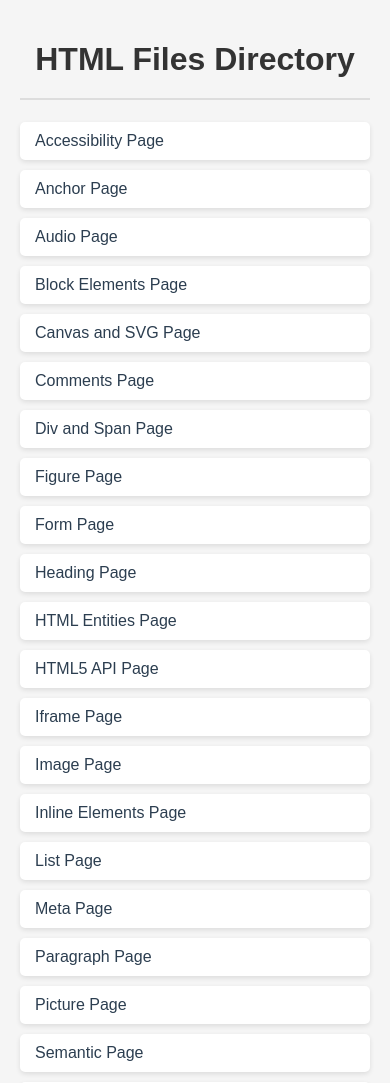
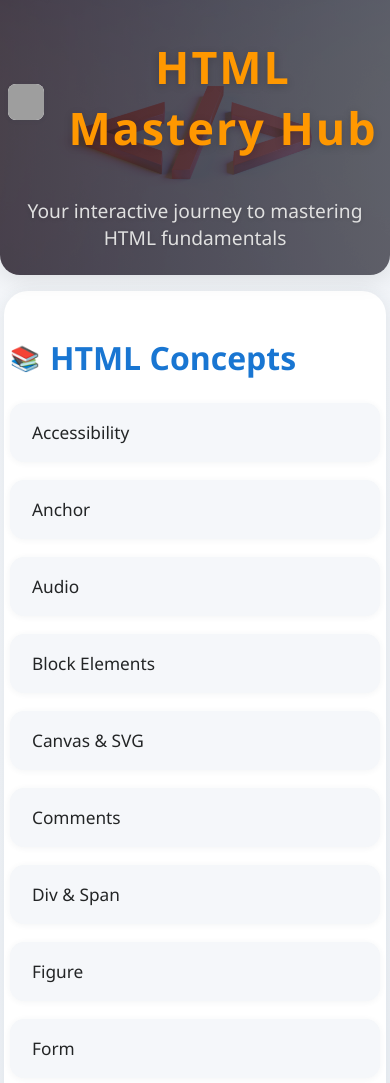
Before and after one commit to srjingole0610/HTML, a plain HTML site: page index.html in a window 390 px wide. Shown: the top 1083 px of the page. Drawn offline with Linux system fonts and the light colour scheme; grey boxes are pictures that could not be loaded.

Commit message:
feat(ui): redesign html directory with modern styling and layout
- Add new background image and external stylesheet
- Implement responsive hero section with gradient overlay
- Improve file listing with grid layout and hover effects
- Add call-to-action section and footer

```diff
--- a/index.html
+++ b/index.html
@@ -8,89 +8,49 @@
     <meta name="author" content="Suraj Ingole">
     <meta name="robots" content="index, follow">
     <link rel="icon" href="images/icons8-html-filetype-48.png" type="image/x-icon">
-
     <title>HTML Files Directory</title>
-    <style>
-        body {
-            font-family: Arial, sans-serif;
-            max-width: 800px;
-            margin: 0 auto;
-            padding: 20px;
-            background-color: #f5f5f5;
-        }
-        h1, h2 {
-            color: #333;
-            text-align: center;
-            padding-bottom: 20px;
-            border-bottom: 2px solid #ddd;
-        }
-        .file-list, .challenge-list {
-            list-style: none;
-            padding: 0;
-        }
-        .file-list li, .challenge-list li {
-            margin: 10px 0;
-        }
-        .file-list a, .challenge-list a {
-            display: block;
-            padding: 10px 15px;
-            background-color: white;
-            color: #2c3e50;
-            text-decoration: none;
-            border-radius: 5px;
-            box-shadow: 0 2px 5px rgba(0,0,0,0.1);
-            transition: all 0.3s ease;
-        }
-        .file-list a:hover, .challenge-list a:hover {
-            background-color: #3498db;
-            color: white;
-            transform: translateX(10px);
-        }
-        .challenge-list a {
-            background-color: #f8f9fa;
-            border-left: 4px solid #28a745;
-        }
-        .challenge-list a:hover {
-            background-color: #28a745;
-        }
-        .section-divider {
-            margin: 40px 0;
-        }
-    </style>
+    <link rel="stylesheet" href="style.css">
 </head>
 <body>
-    <h1>HTML Files Directory</h1>
+    <header class="hero">
+        <div class="hero-content">
+            <h1><span class="logo-inline"><img src="https://cdn.jsdelivr.net/gh/devicons/devicon/icons/html5/html5-original.svg" alt="HTML5 Icon" class="logo-inline-img"></span> HTML Mastery Hub</h1>
+            <p class="subtitle">Your interactive journey to mastering HTML fundamentals</p>
+        </div>
+    </header>
+    <main>
+        <section class="section">
+            <h2><span class="section-icon">📚</span> HTML Concepts</h2>
             <ul class="file-list">
-        <li><a href="html_concept/accessibility.html">Accessibility Page</a></li>
-        <li><a href="html_concept/anchor.html">Anchor Page</a></li>
-        <li><a href="html_concept/audio.html">Audio Page</a></li>
-        <li><a href="html_concept/blockelements.html">Block Elements Page</a></li>
-        <li><a href="html_concept/canvas_svg.html">Canvas and SVG Page</a></li>
-        <li><a href="html_concept/comments.html">Comments Page</a></li>
-        <li><a href="html_concept/divspan.html">Div and Span Page</a></li>
-        <li><a href="html_concept/figure.html">Figure Page</a></li>
-        <li><a href="html_concept/form.html">Form Page</a></li>
-        <li><a href="html_concept/heading.html">Heading Page</a></li>
-        <li><a href="html_concept/htmlEntities.html">HTML Entities Page</a></li>
-        <li><a href="html_concept/html5api.html">HTML5 API Page</a></li>
-        <li><a href="html_concept/iframe.html">Iframe Page</a></li>
-        <li><a href="html_concept/image.html">Image Page</a></li>
-        <li><a href="html_concept/inlineelements.html">Inline Elements Page</a></li>
-        <li><a href="html_concept/list.html">List Page</a></li>
-        <li><a href="html_concept/meta.html">Meta Page</a></li>
-        <li><a href="html_concept/paragraph.html">Paragraph Page</a></li>
-        <li><a href="html_concept/picture.html">Picture Page</a></li>
-        <li><a href="html_concept/semantic.html">Semantic Page</a></li>
-        <li><a href="html_concept/seo.html">SEO Page</a></li>
-        <li><a href="html_concept/table.html">Table Page</a></li>
-        <li><a href="html_concept/textFormatting.html">Text Formatting Page</a></li>
-        <li><a href="html_concept/video.html">Video Page</a></li>
-        <li><a href="html_concept/voidElements.html">Void Elements Page</a></li>
+                <li><a href="html_concept/accessibility.html">Accessibility</a></li>
+                <li><a href="html_concept/anchor.html">Anchor</a></li>
+                <li><a href="html_concept/audio.html">Audio</a></li>
+                <li><a href="html_concept/blockelements.html">Block Elements</a></li>
+                <li><a href="html_concept/canvas_svg.html">Canvas & SVG</a></li>
+                <li><a href="html_concept/comments.html">Comments</a></li>
+                <li><a href="html_concept/divspan.html">Div & Span</a></li>
+                <li><a href="html_concept/figure.html">Figure</a></li>
+                <li><a href="html_concept/form.html">Form</a></li>
+                <li><a href="html_concept/heading.html">Heading</a></li>
+                <li><a href="html_concept/htmlEntities.html">HTML Entities</a></li>
+                <li><a href="html_concept/html5api.html">HTML5 API</a></li>
+                <li><a href="html_concept/iframe.html">Iframe</a></li>
+                <li><a href="html_concept/image.html">Image</a></li>
+                <li><a href="html_concept/inlineelements.html">Inline Elements</a></li>
+                <li><a href="html_concept/list.html">List</a></li>
+                <li><a href="html_concept/meta.html">Meta</a></li>
+                <li><a href="html_concept/paragraph.html">Paragraph</a></li>
+                <li><a href="html_concept/picture.html">Picture</a></li>
+                <li><a href="html_concept/semantic.html">Semantic</a></li>
+                <li><a href="html_concept/seo.html">SEO</a></li>
+                <li><a href="html_concept/table.html">Table</a></li>
+                <li><a href="html_concept/textFormatting.html">Text Formatting</a></li>
+                <li><a href="html_concept/video.html">Video</a></li>
+                <li><a href="html_concept/voidElements.html">Void Elements</a></li>
             </ul>
-
-    <div class="section-divider"></div>
-
-    <h2>HTML Challenges</h2>
+        </section>
+        <section class="section challenges">
+            <h2><span class="section-icon">🎯</span> HTML Challenges</h2>
             <ul class="challenge-list">
                 <li><a href="challenges/basic-structure.html">Challenge 1: Create Basic HTML Structure</a></li>
                 <li><a href="challenges/image-gallery.html">Challenge 2: Build An Image Gallery</a></li>
@@ -99,5 +59,15 @@
                 <li><a href="challenges/multimedia.html">Challenge 5: Multimedia Integration</a></li>
                 <li><a href="challenges/embedded-widget.html">Challenge 6: Create a Secure Embedded Widget</a></li>
             </ul>
+        </section>
+        <section class="cta-section">
+            <h2>Ready to Level Up?</h2>
+            <p>Explore, experiment, and become an HTML pro! 🚀</p>
+            <a href="document/Suraj_Ingole_CV.pdf" class="cta-btn" target="_blank">Download My CV</a>
+        </section>
+    </main>
+    <footer>
+        <p>Made with ❤️ by Suraj Ingole &middot; <a href="https://unsplash.com/" target="_blank">Banner Image: Unsplash</a></p>
+    </footer>
 </body>
 </html>
--- /dev/null
+++ b/style.css
@@ -0,0 +1,217 @@
+body {
+    font-family: 'Segoe UI', Arial, sans-serif;
+    margin: 0;
+    padding: 0;
+    background: linear-gradient(135deg, #f5f7fa 0%, #e0e7ef 100%);
+    min-height: 100vh;
+    color: #1a1a1a;
+    transition: background 0.3s, color 0.3s;
+}
+.hero {
+    display: flex;
+    flex-direction: column;
+    align-items: center;
+    justify-content: center;
+    background: linear-gradient(90deg, #232526cc 0%, #414345cc 100%), url('images/html_background.jpg') center/cover no-repeat;
+    padding: 64px 20px 48px 20px;
+    border-bottom-left-radius: 40px;
+    border-bottom-right-radius: 40px;
+    box-shadow: 0 4px 24px rgba(0,0,0,0.10);
+    position: relative;
+    text-align: center;
+    color: #fff;
+}
+.logo, .logo-inline-img {
+    width: 64px;
+    height: 64px;
+    margin-right: 24px;
+    border-radius: 16px;
+    box-shadow: 0 2px 8px rgba(44,62,80,0.08);
+    background: white;
+    vertical-align: middle;
+}
+.logo-inline {
+    display: inline-block;
+    vertical-align: middle;
+    margin-right: 10px;
+}
+.logo-inline-img {
+    width: 48px;
+    height: 48px;
+    margin: 0 10px 0 0;
+    border-radius: 8px;
+    box-shadow: 0 1px 4px rgba(44,62,80,0.10);
+    background: #fff;
+}
+.hero-content {
+    display: flex;
+    flex-direction: column;
+    align-items: center;
+    gap: 12px;
+    flex: 1;
+    text-align: center;
+}
+.hero h1 {
+    display: flex;
+    align-items: center;
+    justify-content: center;
+    font-size: 2.8rem;
+    margin: 0 0 8px 0;
+    color: #ff9800;
+    letter-spacing: 2px;
+    font-weight: 800;
+    text-shadow: 0 2px 8px rgba(0,0,0,0.18);
+}
+.subtitle {
+    font-size: 1.2rem;
+    color: #e0e0e0;
+    margin-bottom: 0;
+    text-shadow: 0 1px 4px rgba(0,0,0,0.12);
+}
+.hero-banner {
+    display: none;
+}
+main {
+    max-width: 900px;
+    margin: 0 auto;
+    padding: 32px 16px 0 16px;
+}
+.section {
+    margin-bottom: 48px;
+    background: #fff;
+    border-radius: 24px;
+    box-shadow: 0 2px 16px rgba(44,62,80,0.09);
+    padding: 32px 24px 24px 24px;
+    animation: fadeIn 1s;
+    color: #1a1a1a;
+}
+.section h2 {
+    color: #1976d2;
+    font-size: 2rem;
+    margin-bottom: 24px;
+    display: flex;
+    align-items: center;
+    gap: 10px;
+}
+.section-icon {
+    font-size: 1.5rem;
+}
+.file-list, .challenge-list {
+    list-style: none;
+    padding: 0;
+    display: grid;
+    grid-template-columns: repeat(auto-fit, minmax(220px, 1fr));
+    gap: 18px;
+}
+.file-list li, .challenge-list li {
+    margin: 0;
+}
+.file-list a, .challenge-list a {
+    display: flex;
+    align-items: center;
+    padding: 16px 20px;
+    background: #f5f7fa;
+    color: #232526;
+    text-decoration: none;
+    border-radius: 14px;
+    box-shadow: 0 1px 6px rgba(44,62,80,0.06);
+    font-size: 1.08rem;
+    font-weight: 500;
+    transition: all 0.2s cubic-bezier(.4,0,.2,1);
+    border: 2px solid transparent;
+    position: relative;
+}
+.file-list a:hover, .challenge-list a:hover {
+    background: linear-gradient(90deg, #232526 0%, #ff9800 100%);
+    color: #fff;
+    border-color: #1976d2;
+    transform: translateY(-3px) scale(1.03);
+    box-shadow: 0 4px 16px rgba(25,118,210,0.10);
+}
+.challenge-list a {
+    background: #fdf6e3;
+    border-left: 5px solid #ff9800;
+    color: #232526;
+}
+.challenge-list a:hover {
+    background: linear-gradient(90deg, #232526 0%, #ff9800 100%);
+    border-color: #1976d2;
+    color: #fff;
+}
+.cta-section {
+    text-align: center;
+    margin: 48px 0 0 0;
+    padding: 32px 0 24px 0;
+    background: linear-gradient(90deg, #232526 0%, #1976d2 100%);
+    border-radius: 24px;
+    box-shadow: 0 2px 16px rgba(44,62,80,0.09);
+    animation: fadeInUp 1.2s;
+    color: #fff;
+}
+.cta-section h2 {
+    color: #ff9800;
+    font-size: 2rem;
+    margin-bottom: 12px;
+}
+.cta-section p {
+    color: #e0e0e0;
+    font-size: 1.1rem;
+    margin-bottom: 18px;
+}
+.cta-btn {
+    display: inline-block;
+    padding: 14px 32px;
+    background: linear-gradient(90deg, #ff9800 0%, #1976d2 100%);
+    color: #fff;
+    font-size: 1.1rem;
+    font-weight: 700;
+    border: none;
+    border-radius: 32px;
+    box-shadow: 0 2px 12px rgba(25,118,210,0.13);
+    text-decoration: none;
+    transition: background 0.2s, transform 0.2s;
+}
+.cta-btn:hover {
+    background: linear-gradient(90deg, #1976d2 0%, #ff9800 100%);
+    transform: scale(1.05);
+}
+footer {
+    text-align: center;
+    padding: 32px 0 16px 0;
+    color: #232526;
+    font-size: 1rem;
+    background: none;
+}
+footer a {
+    color: #1976d2;
+    text-decoration: underline;
+    transition: color 0.2s;
+}
+footer a:hover {
+    color: #ff9800;
+}
+@media (max-width: 700px) {
+    .hero {
+        padding: 36px 8px 24px 8px;
+        border-bottom-left-radius: 20px;
+        border-bottom-right-radius: 20px;
+    }
+    .logo-inline-img {
+        width: 36px;
+        height: 36px;
+    }
+    main {
+        padding: 16px 4px 0 4px;
+    }
+    .section {
+        padding: 18px 6px 12px 6px;
+    }
+}
+@keyframes fadeIn {
+    from { opacity: 0; transform: translateY(30px); }
+    to { opacity: 1; transform: none; }
+}
+@keyframes fadeInUp {
+    from { opacity: 0; transform: translateY(60px); }
+    to { opacity: 1; transform: none; }
+}
```
Also changed, not shown: images/html_background.jpg (added). Lines whose indentation alone changed are shown as unchanged.
